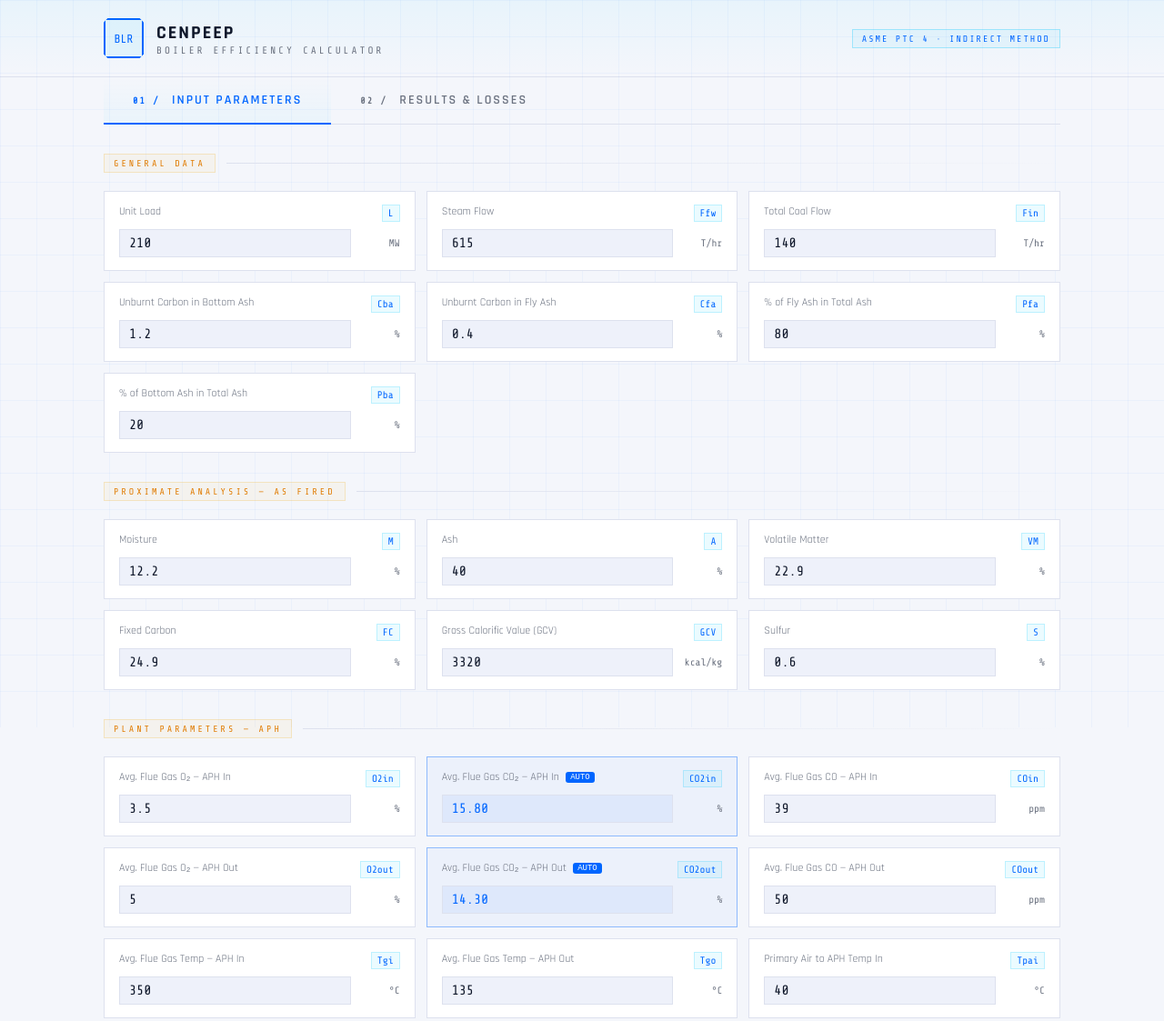
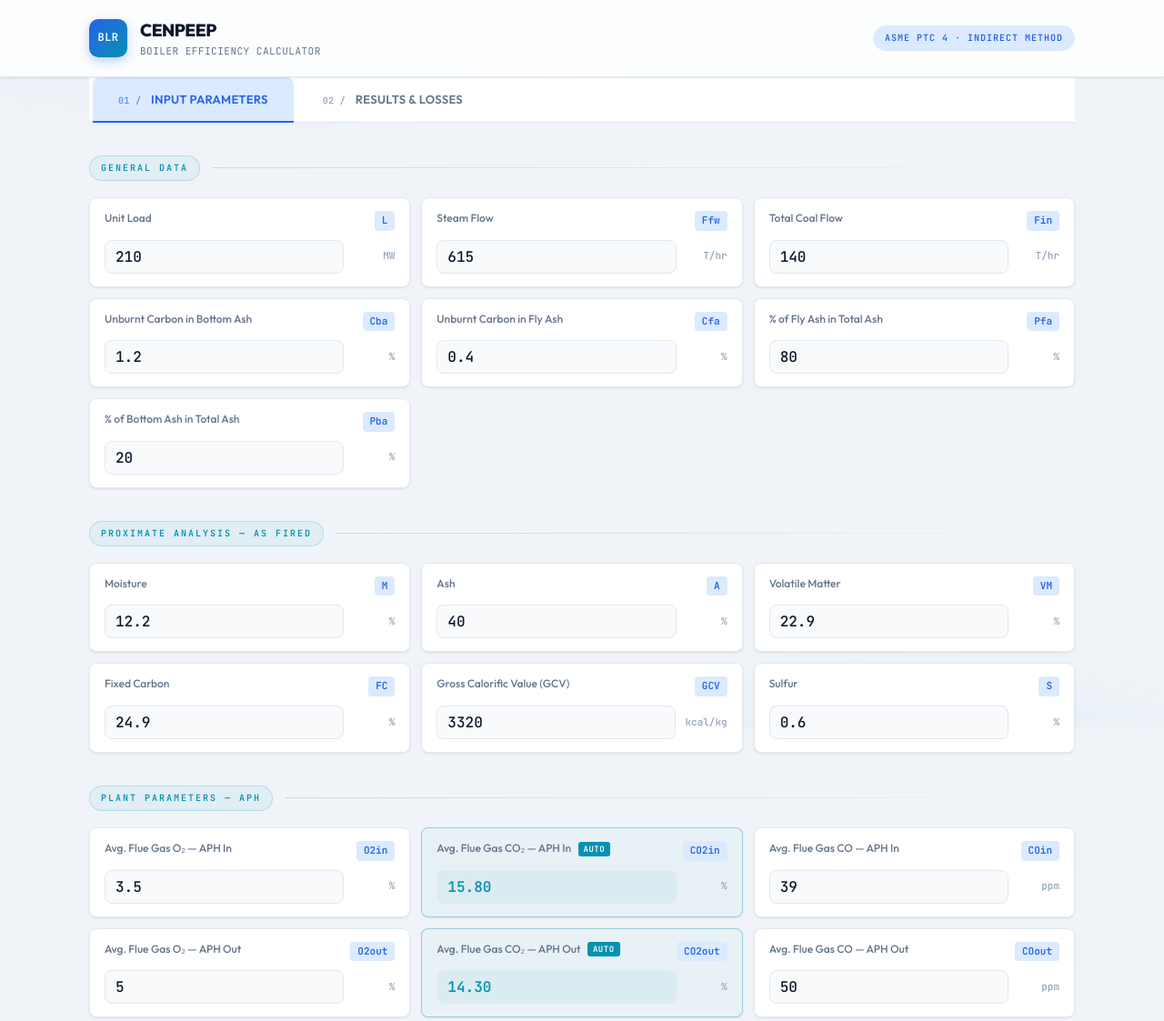
Before and after one commit to Rukan1610/calculator, a plain HTML site: page index.html in a window 1280 px wide. Shown: the top 1123 px of the page at 91% size. Drawn offline with nearby package versions, Linux system fonts and the light colour scheme.

Commit message:
redesigned UI better fonts

```diff
--- a/index.html
+++ b/index.html
@@ -4,7 +4,7 @@
 <meta charset="UTF-8">
 <meta name="viewport" content="width=device-width, initial-scale=1.0">
 <title>CENPEEP Boiler Efficiency Calculator</title>
-<link href="https://fonts.googleapis.com/css2?family=Share+Tech+Mono&family=Rajdhani:wght@400;500;600;700&display=swap" rel="stylesheet">
+<link href="https://fonts.googleapis.com/css2?family=Outfit:wght@300;400;500;600;700;800&family=JetBrains+Mono:wght@400;500;600&display=swap" rel="stylesheet">
 <link rel="stylesheet" href="style.css">
 </head>
 <body>
--- a/style.css
+++ b/style.css
@@ -1,106 +1,546 @@
+@import url('https://fonts.googleapis.com/css2?family=Outfit:wght@300;400;500;600;700;800&family=JetBrains+Mono:wght@400;500;600&display=swap');
+
 :root {
-  --bg: #f4f6fb;
-  --panel: #ffffff;
-  --panel2: #eef1fa;
-  --border: #dde1ee;
-  --accent: #0066ff;
-  --accent2: #e07b00;
+  --bg: #f0f4f8;
+  --surface: #ffffff;
+  --surface2: #f8fafc;
+  --border: #e2e8f0;
+  --border2: #cbd5e1;
+  --accent: #2563eb;
+  --accent-light: #dbeafe;
+  --accent2: #0891b2;
+  --green: #059669;
+  --green-light: #d1fae5;
+  --amber: #d97706;
+  --amber-light: #fef3c7;
   --red: #dc2626;
-  --green: #059669;
-  --text: #1a1a2e;
-  --text-dim: #6b7280;
-  --text-bright: #0f172a;
-  --glow: 0 0 18px rgba(0,102,255,0.15);
+  --red-light: #fee2e2;
+  --blue: #2563eb;
+  --blue-light: #dbeafe;
+  --text: #0f172a;
+  --text2: #334155;
+  --muted: #64748b;
+  --muted2: #94a3b8;
+  --shadow-sm: 0 1px 3px rgba(0,0,0,0.06), 0 1px 2px rgba(0,0,0,0.04);
+  --shadow: 0 4px 6px -1px rgba(0,0,0,0.07), 0 2px 4px -1px rgba(0,0,0,0.04);
+  --shadow-lg: 0 10px 15px -3px rgba(0,0,0,0.08), 0 4px 6px -2px rgba(0,0,0,0.04);
+  --radius: 14px;
+  --radius-sm: 8px;
 }
+
 * { margin: 0; padding: 0; box-sizing: border-box; }
-body { background: var(--bg); color: var(--text); font-family: 'Rajdhani', sans-serif; min-height: 100vh; overflow-x: hidden; }
-body::before { content: ''; position: fixed; inset: 0; background-image: linear-gradient(rgba(0,102,255,0.04) 1px, transparent 1px), linear-gradient(90deg, rgba(0,102,255,0.04) 1px, transparent 1px); background-size: 40px 40px; pointer-events: none; z-index: 0; }
-.container { max-width: 1100px; margin: 0 auto; padding: 0 24px; position: relative; z-index: 1; }
-header { border-bottom: 1px solid var(--border); padding: 20px 0; background: linear-gradient(180deg, rgba(0,200,255,0.05) 0%, transparent 100%); }
-.header-inner { display: flex; align-items: center; justify-content: space-between; }
+
+body {
+  font-family: 'Outfit', sans-serif;
+  background: var(--bg);
+  color: var(--text);
+  min-height: 100vh;
+  overflow-x: hidden;
+  font-size: 15px;
+  line-height: 1.6;
+}
+
+body::before {
+  content: '';
+  position: fixed;
+  inset: 0;
+  background:
+    radial-gradient(ellipse 80% 50% at 20% -10%, rgba(37,99,235,0.08) 0%, transparent 60%),
+    radial-gradient(ellipse 60% 40% at 80% 110%, rgba(8,145,178,0.06) 0%, transparent 60%);
+  pointer-events: none;
+  z-index: 0;
+}
+
+.container {
+  max-width: 1140px;
+  margin: 0 auto;
+  padding: 0 28px;
+  position: relative;
+  z-index: 1;
+}
+
+header {
+  background: rgba(255,255,255,0.85);
+  backdrop-filter: blur(20px);
+  -webkit-backdrop-filter: blur(20px);
+  border-bottom: 1px solid var(--border);
+  padding: 18px 0;
+  position: sticky;
+  top: 0;
+  z-index: 100;
+  box-shadow: var(--shadow-sm);
+}
+
+.header-inner {
+  display: flex;
+  align-items: center;
+  justify-content: space-between;
+}
+
 .logo { display: flex; align-items: center; gap: 14px; }
-.logo-icon { width: 44px; height: 44px; border: 2px solid var(--accent); display: flex; align-items: center; justify-content: center; font-family: 'Share Tech Mono', monospace; font-size: 13px; color: var(--accent); clip-path: polygon(10% 0%, 90% 0%, 100% 10%, 100% 90%, 90% 100%, 10% 100%, 0% 90%, 0% 10%); background: rgba(0,200,255,0.06); }
-.logo-text h1 { font-size: 20px; font-weight: 700; color: var(--text-bright); letter-spacing: 2px; }
-.logo-text p { font-size: 11px; color: var(--text-dim); letter-spacing: 3px; text-transform: uppercase; font-family: 'Share Tech Mono', monospace; }
-.header-badge { font-family: 'Share Tech Mono', monospace; font-size: 10px; color: var(--accent); border: 1px solid rgba(0,200,255,0.3); padding: 4px 10px; letter-spacing: 2px; background: rgba(0,200,255,0.05); }
-.tab-nav { display: flex; gap: 0; border-bottom: 1px solid var(--border); }
-.tab-btn { padding: 16px 32px; background: none; border: none; cursor: pointer; font-family: 'Rajdhani', sans-serif; font-size: 14px; font-weight: 600; color: var(--text-dim); letter-spacing: 2px; text-transform: uppercase; transition: all 0.2s; border-bottom: 2px solid transparent; margin-bottom: -1px; }
-.tab-btn.active { color: var(--accent); border-bottom-color: var(--accent); background: linear-gradient(180deg, transparent, rgba(0,200,255,0.04)); }
-.tab-btn:hover:not(.active) { color: var(--text); }
-.tab-btn .tab-num { font-family: 'Share Tech Mono', monospace; font-size: 10px; color: var(--text-dim); margin-right: 8px; }
-.tab-btn.active .tab-num { color: var(--accent); }
-.page { display: none; padding: 32px 0 60px; }
+
+.logo-icon {
+  width: 42px;
+  height: 42px;
+  background: linear-gradient(135deg, var(--accent) 0%, var(--accent2) 100%);
+  border-radius: 10px;
+  display: flex;
+  align-items: center;
+  justify-content: center;
+  font-family: 'JetBrains Mono', monospace;
+  font-size: 12px;
+  font-weight: 600;
+  color: #fff;
+  letter-spacing: 0.5px;
+  box-shadow: 0 4px 12px rgba(37,99,235,0.3);
+}
+
+.logo-text h1 {
+  font-size: 19px;
+  font-weight: 800;
+  color: var(--text);
+  letter-spacing: -0.5px;
+}
+
+.logo-text p {
+  font-size: 11px;
+  color: var(--muted);
+  font-family: 'JetBrains Mono', monospace;
+  letter-spacing: 0.5px;
+  text-transform: uppercase;
+}
+
+.header-badge {
+  font-family: 'JetBrains Mono', monospace;
+  font-size: 10px;
+  color: var(--accent);
+  border: 1.5px solid var(--accent-light);
+  background: var(--accent-light);
+  padding: 5px 12px;
+  border-radius: 20px;
+  letter-spacing: 1px;
+  font-weight: 600;
+}
+
+.tab-nav {
+  display: flex;
+  gap: 4px;
+  border-bottom: 1px solid var(--border);
+  background: var(--surface);
+  padding: 0 4px;
+}
+
+.tab-btn {
+  padding: 16px 28px;
+  background: none;
+  border: none;
+  cursor: pointer;
+  font-family: 'Outfit', sans-serif;
+  font-size: 13px;
+  font-weight: 600;
+  color: var(--muted);
+  letter-spacing: 0.3px;
+  text-transform: uppercase;
+  transition: all 0.2s;
+  border-bottom: 2.5px solid transparent;
+  margin-bottom: -1px;
+  border-radius: 8px 8px 0 0;
+}
+
+.tab-btn.active {
+  color: var(--accent);
+  border-bottom-color: var(--accent);
+  background: var(--accent-light);
+}
+
+.tab-btn:hover:not(.active) {
+  color: var(--text2);
+  background: var(--surface2);
+}
+
+.tab-btn .tab-num {
+  font-family: 'JetBrains Mono', monospace;
+  font-size: 10px;
+  color: var(--muted2);
+  margin-right: 8px;
+  font-weight: 500;
+}
+
+.tab-btn.active .tab-num { color: var(--accent); opacity: 0.7; }
+
+.page { display: none; padding: 36px 0 72px; }
 .page.active { display: block; }
-.section-header { display: flex; align-items: center; gap: 12px; margin-bottom: 20px; margin-top: 32px; }
+
+.section-header {
+  display: flex;
+  align-items: center;
+  gap: 14px;
+  margin-bottom: 18px;
+  margin-top: 36px;
+}
+
 .section-header:first-child { margin-top: 0; }
-.section-line { flex: 1; height: 1px; background: linear-gradient(90deg, var(--border), transparent); }
-.section-label { font-family: 'Share Tech Mono', monospace; font-size: 10px; color: var(--accent2); letter-spacing: 3px; text-transform: uppercase; padding: 4px 10px; border: 1px solid rgba(240,165,0,0.2); background: rgba(240,165,0,0.05); }
-.input-grid { display: grid; grid-template-columns: repeat(auto-fill, minmax(300px, 1fr)); gap: 12px; margin-bottom: 8px; }
-.field { background: var(--panel); border: 1px solid var(--border); padding: 14px 16px; transition: border-color 0.2s; }
-.field:hover { border-color: rgba(0,200,255,0.3); }
-.field:focus-within { border-color: var(--accent); box-shadow: var(--glow); }
-.field-top { display: flex; justify-content: space-between; align-items: flex-start; margin-bottom: 8px; }
-.field-name { font-size: 12px; color: var(--text-dim); line-height: 1.4; flex: 1; padding-right: 8px; }
-.field-sym { font-family: 'Share Tech Mono', monospace; font-size: 11px; color: var(--accent); background: rgba(0,200,255,0.08); padding: 2px 6px; border: 1px solid rgba(0,200,255,0.2); white-space: nowrap; }
-.field-bottom { display: flex; align-items: center; gap: 8px; }
-.field-input { flex: 1; background: var(--panel2); border: 1px solid var(--border); color: var(--text-bright); font-family: 'Share Tech Mono', monospace; font-size: 15px; padding: 6px 10px; outline: none; transition: all 0.2s; width: 100%; }
-.field-input:focus { border-color: var(--accent); background: rgba(0,200,255,0.04); }
-.field-uom { font-size: 11px; color: var(--text-dim); white-space: nowrap; font-family: 'Share Tech Mono', monospace; min-width: 46px; text-align: right; }
-.action-bar { display: flex; gap: 12px; align-items: center; margin: 32px 0 0; }
-.btn { padding: 14px 32px; font-family: 'Rajdhani', sans-serif; font-size: 14px; font-weight: 700; letter-spacing: 2px; text-transform: uppercase; cursor: pointer; border: none; transition: all 0.2s; }
-.btn-primary { background: var(--accent); color: #0a0e17; clip-path: polygon(8px 0%, 100% 0%, calc(100% - 8px) 100%, 0% 100%); }
-.btn-primary:hover { background: #33d4ff; transform: translateY(-1px); }
-.btn-secondary { background: transparent; color: var(--accent2); border: 1px solid var(--accent2); }
-.btn-secondary:hover { background: rgba(240,165,0,0.08); }
-.btn-ghost { background: transparent; color: var(--text-dim); border: 1px solid var(--border); font-size: 12px; }
-.btn-ghost:hover { color: var(--text); border-color: var(--text-dim); }
-.output-summary { display: grid; grid-template-columns: 1fr 1fr; gap: 16px; margin-bottom: 32px; }
-@media (max-width: 600px) { .output-summary { grid-template-columns: 1fr; } }
-.kpi-card { background: var(--panel); border: 1px solid var(--border); padding: 20px 24px; position: relative; overflow: hidden; }
-.kpi-card::before { content: ''; position: absolute; top: 0; left: 0; right: 0; height: 2px; }
+
+.section-line {
+  flex: 1;
+  height: 1px;
+  background: linear-gradient(90deg, var(--border2), transparent);
+}
+
+.section-label {
+  font-family: 'JetBrains Mono', monospace;
+  font-size: 10px;
+  color: var(--accent2);
+  letter-spacing: 2px;
+  text-transform: uppercase;
+  padding: 5px 12px;
+  border: 1.5px solid rgba(8,145,178,0.2);
+  background: rgba(8,145,178,0.06);
+  border-radius: 20px;
+  font-weight: 600;
+}
+
+.input-grid {
+  display: grid;
+  grid-template-columns: repeat(auto-fill, minmax(300px, 1fr));
+  gap: 12px;
+  margin-bottom: 8px;
+}
+
+.field {
+  background: var(--surface);
+  border: 1.5px solid var(--border);
+  border-radius: var(--radius-sm);
+  padding: 14px 16px;
+  transition: all 0.2s;
+  box-shadow: var(--shadow-sm);
+}
+
+.field:hover { border-color: var(--border2); box-shadow: var(--shadow); }
+.field:focus-within {
+  border-color: var(--accent);
+  box-shadow: 0 0 0 3px rgba(37,99,235,0.1), var(--shadow);
+}
+
+.field-formula {
+  border-color: rgba(8,145,178,0.35) !important;
+  background: rgba(8,145,178,0.03) !important;
+}
+
+.field-top {
+  display: flex;
+  justify-content: space-between;
+  align-items: flex-start;
+  margin-bottom: 10px;
+}
+
+.field-name {
+  font-size: 12px;
+  color: var(--muted);
+  line-height: 1.4;
+  flex: 1;
+  padding-right: 8px;
+  font-weight: 500;
+}
+
+.field-sym {
+  font-family: 'JetBrains Mono', monospace;
+  font-size: 11px;
+  color: var(--accent);
+  background: var(--accent-light);
+  padding: 2px 8px;
+  border-radius: 4px;
+  font-weight: 600;
+  white-space: nowrap;
+}
+
+.field-bottom {
+  display: flex;
+  align-items: center;
+  gap: 10px;
+}
+
+.field-input {
+  flex: 1;
+  background: var(--surface2);
+  border: 1.5px solid var(--border);
+  color: var(--text);
+  font-family: 'JetBrains Mono', monospace;
+  font-size: 16px;
+  font-weight: 500;
+  padding: 7px 11px;
+  border-radius: var(--radius-sm);
+  outline: none;
+  transition: all 0.2s;
+  width: 100%;
+}
+
+.field-input:focus {
+  border-color: var(--accent);
+  background: #fff;
+  box-shadow: 0 0 0 3px rgba(37,99,235,0.08);
+}
+
+.formula-input {
+  background: rgba(8,145,178,0.06) !important;
+  color: var(--accent2) !important;
+  cursor: not-allowed;
+  font-weight: 600 !important;
+}
+
+.formula-tag {
+  font-family: 'JetBrains Mono', monospace;
+  font-size: 9px;
+  background: var(--accent2);
+  color: white;
+  padding: 2px 6px;
+  border-radius: 3px;
+  margin-left: 5px;
+  vertical-align: middle;
+  font-weight: 600;
+  letter-spacing: 0.5px;
+}
+
+.field-uom {
+  font-size: 11px;
+  color: var(--muted2);
+  white-space: nowrap;
+  font-family: 'JetBrains Mono', monospace;
+  min-width: 46px;
+  text-align: right;
+  font-weight: 500;
+}
+
+.action-bar {
+  display: flex;
+  gap: 12px;
+  align-items: center;
+  margin: 36px 0 0;
+}
+
+.btn {
+  padding: 13px 28px;
+  font-family: 'Outfit', sans-serif;
+  font-size: 14px;
+  font-weight: 700;
+  letter-spacing: 0.3px;
+  cursor: pointer;
+  border: none;
+  transition: all 0.2s;
+  border-radius: var(--radius-sm);
+}
+
+.btn-primary {
+  background: linear-gradient(135deg, var(--accent) 0%, #1d4ed8 100%);
+  color: #fff;
+  box-shadow: 0 4px 12px rgba(37,99,235,0.35);
+}
+
+.btn-primary:hover {
+  transform: translateY(-1px);
+  box-shadow: 0 6px 20px rgba(37,99,235,0.4);
+}
+
+.btn-primary:active { transform: scale(0.98); }
+
+.btn-secondary {
+  background: transparent;
+  color: var(--accent2);
+  border: 1.5px solid var(--accent2);
+}
+
+.btn-secondary:hover { background: rgba(8,145,178,0.06); }
+
+.btn-ghost {
+  background: transparent;
+  color: var(--muted);
+  border: 1.5px solid var(--border);
+  font-size: 13px;
+}
+
+.btn-ghost:hover { color: var(--text2); border-color: var(--border2); background: var(--surface2); }
+
+.output-summary {
+  display: grid;
+  grid-template-columns: repeat(4, 1fr);
+  gap: 14px;
+  margin-bottom: 28px;
+}
+
+@media (max-width: 900px) { .output-summary { grid-template-columns: repeat(2, 1fr); } }
+@media (max-width: 500px) { .output-summary { grid-template-columns: 1fr; } }
+
+.kpi-card {
+  background: var(--surface);
+  border: 1.5px solid var(--border);
+  border-radius: var(--radius);
+  padding: 20px 22px;
+  position: relative;
+  overflow: hidden;
+  box-shadow: var(--shadow);
+  transition: transform 0.2s, box-shadow 0.2s;
+}
+
+.kpi-card:hover {
+  transform: translateY(-2px);
+  box-shadow: var(--shadow-lg);
+}
+
+.kpi-card::before {
+  content: '';
+  position: absolute;
+  top: 0; left: 0; right: 0;
+  height: 3px;
+  border-radius: var(--radius) var(--radius) 0 0;
+}
+
 .kpi-card.kpi-green::before { background: var(--green); }
-.kpi-card.kpi-blue::before { background: var(--accent); }
-.kpi-card.kpi-amber::before { background: var(--accent2); }
+.kpi-card.kpi-blue::before { background: var(--blue); }
+.kpi-card.kpi-amber::before { background: var(--amber); }
 .kpi-card.kpi-red::before { background: var(--red); }
-.kpi-label { font-size: 11px; color: var(--text-dim); letter-spacing: 2px; text-transform: uppercase; font-family: 'Share Tech Mono', monospace; margin-bottom: 8px; }
-.kpi-value { font-family: 'Share Tech Mono', monospace; font-size: 32px; color: var(--text-bright); }
-.kpi-value .kpi-unit { font-size: 14px; color: var(--text-dim); margin-left: 4px; }
-.kpi-sub { font-size: 11px; color: var(--text-dim); margin-top: 6px; }
-.output-section { background: var(--panel); border: 1px solid var(--border); margin-bottom: 20px; overflow: hidden; }
-.output-section-head { background: var(--panel2); border-bottom: 1px solid var(--border); padding: 10px 20px; }
-.output-section-head span { font-size: 11px; color: var(--accent2); letter-spacing: 2px; text-transform: uppercase; font-family: 'Share Tech Mono', monospace; }
-.output-row { display: grid; grid-template-columns: 1fr 100px 100px 80px; border-bottom: 1px solid rgba(30,45,69,0.7); padding: 10px 20px; align-items: center; transition: background 0.15s; }
+
+.kpi-label {
+  font-size: 11px;
+  color: var(--muted);
+  letter-spacing: 0.5px;
+  text-transform: uppercase;
+  font-weight: 600;
+  margin-bottom: 10px;
+}
+
+.kpi-value {
+  font-family: 'JetBrains Mono', monospace;
+  font-size: 30px;
+  font-weight: 700;
+  color: var(--text);
+  line-height: 1;
+}
+
+.kpi-card.kpi-green .kpi-value { color: var(--green); }
+.kpi-card.kpi-blue .kpi-value { color: var(--blue); }
+.kpi-card.kpi-amber .kpi-value { color: var(--amber); }
+.kpi-card.kpi-red .kpi-value { color: var(--red); }
+
+.kpi-value .kpi-unit {
+  font-size: 14px;
+  color: var(--muted2);
+  margin-left: 3px;
+  font-weight: 400;
+}
+
+.kpi-sub {
+  font-size: 11px;
+  color: var(--muted2);
+  margin-top: 8px;
+  font-weight: 400;
+}
+
+.kpi-card .lrad-input {
+  background: var(--surface2);
+  border: 1.5px solid var(--border2);
+  border-radius: var(--radius-sm);
+  padding: 8px 12px;
+  font-family: 'JetBrains Mono', monospace;
+  font-size: 26px;
+  font-weight: 700;
+  color: var(--red);
+  width: 130px;
+  outline: none;
+  transition: all 0.2s;
+  margin-top: 8px;
+}
+
+.kpi-card .lrad-input:focus {
+  border-color: var(--red);
+  box-shadow: 0 0 0 3px rgba(220,38,38,0.1);
+  background: #fff;
+}
+
+.output-section {
+  background: var(--surface);
+  border: 1.5px solid var(--border);
+  border-radius: var(--radius);
+  margin-bottom: 16px;
+  overflow: hidden;
+  box-shadow: var(--shadow);
+}
+
+.output-section-head {
+  background: var(--surface2);
+  border-bottom: 1.5px solid var(--border);
+  padding: 12px 22px;
+}
+
+.output-section-head span {
+  font-size: 11px;
+  color: var(--accent2);
+  letter-spacing: 1.5px;
+  text-transform: uppercase;
+  font-weight: 700;
+  font-family: 'JetBrains Mono', monospace;
+}
+
+.output-row {
+  display: grid;
+  grid-template-columns: 1fr 100px 110px 70px;
+  border-bottom: 1px solid rgba(226,232,240,0.8);
+  padding: 11px 22px;
+  align-items: center;
+  transition: background 0.15s;
+}
+
 .output-row:last-child { border-bottom: none; }
-.output-row:hover { background: rgba(0,200,255,0.03); }
-.output-row.header-row { background: rgba(0,0,0,0.2); font-size: 10px; color: var(--text-dim); letter-spacing: 2px; text-transform: uppercase; font-family: 'Share Tech Mono', monospace; padding: 8px 20px; }
-.out-name { font-size: 13px; color: var(--text); }
-.out-sym { font-family: 'Share Tech Mono', monospace; font-size: 11px; color: var(--accent); text-align: center; }
-.out-val { font-family: 'Share Tech Mono', monospace; font-size: 14px; color: var(--text-bright); text-align: right; }
-.out-uom { font-size: 11px; color: var(--text-dim); text-align: right; font-family: 'Share Tech Mono', monospace; }
-.highlight-row { background: rgba(0,229,160,0.04) !important; }
+.output-row:hover { background: var(--surface2); }
+
+.output-row.header-row {
+  background: var(--surface2);
+  font-size: 10px;
+  color: var(--muted2);
+  letter-spacing: 1.5px;
+  text-transform: uppercase;
+  font-family: 'JetBrains Mono', monospace;
+  font-weight: 600;
+  padding: 8px 22px;
+  border-bottom: 1.5px solid var(--border);
+}
+
+.out-name { font-size: 13px; color: var(--text2); font-weight: 500; }
+.out-sym { font-family: 'JetBrains Mono', monospace; font-size: 11px; color: var(--accent); text-align: center; font-weight: 600; }
+.out-val { font-family: 'JetBrains Mono', monospace; font-size: 14px; color: var(--text); text-align: right; font-weight: 600; }
+.out-uom { font-size: 11px; color: var(--muted2); text-align: right; font-family: 'JetBrains Mono', monospace; }
+
+.highlight-row { background: var(--green-light) !important; }
 .highlight-row .out-val { color: var(--green); }
-.highlight-row2 { background: rgba(0,200,255,0.04) !important; }
+.highlight-row2 { background: var(--blue-light) !important; }
 .highlight-row2 .out-val { color: var(--accent); }
-.download-bar { display: flex; gap: 12px; flex-wrap: wrap; margin-top: 28px; padding-top: 24px; border-top: 1px solid var(--border); }
-::-webkit-scrollbar { width: 6px; }
+
+.download-bar {
+  display: flex;
+  gap: 12px;
+  flex-wrap: wrap;
+  margin-top: 28px;
+  padding-top: 24px;
+  border-top: 1.5px solid var(--border);
+}
+
+.hidden { display: none !important; }
+
+::-webkit-scrollbar { width: 6px; height: 6px; }
 ::-webkit-scrollbar-track { background: var(--bg); }
-::-webkit-scrollbar-thumb { background: var(--border); }
-.field-formula {
-  border-color: rgba(0,102,255,0.4) !important;
-  background: rgba(0,102,255,0.03);
+::-webkit-scrollbar-thumb { background: var(--border2); border-radius: 3px; }
+::-webkit-scrollbar-thumb:hover { background: var(--muted2); }
+
+@keyframes fadeUp {
+  from { opacity: 0; transform: translateY(16px); }
+  to { opacity: 1; transform: translateY(0); }
 }
-.formula-input {
-  background: rgba(0,102,255,0.06) !important;
-  color: var(--accent) !important;
-  cursor: not-allowed;
+
+.animate-in { animation: fadeUp 0.4s ease forwards; }
+
+@media (max-width: 768px) {
+  .container { padding: 0 16px; }
+  .input-grid { grid-template-columns: 1fr; }
+  .tab-btn { padding: 14px 16px; font-size: 12px; }
+  .output-row { grid-template-columns: 1fr 80px 90px 60px; }
+  .header-badge { display: none; }
 }
-.formula-tag {
-  font-family: 'DM Mono', monospace;
-  font-size: 9px;
-  background: var(--accent);
-  color: white;
-  padding: 1px 5px;
-  border-radius: 3px;
-  margin-left: 4px;
-  vertical-align: middle;
-}
```
